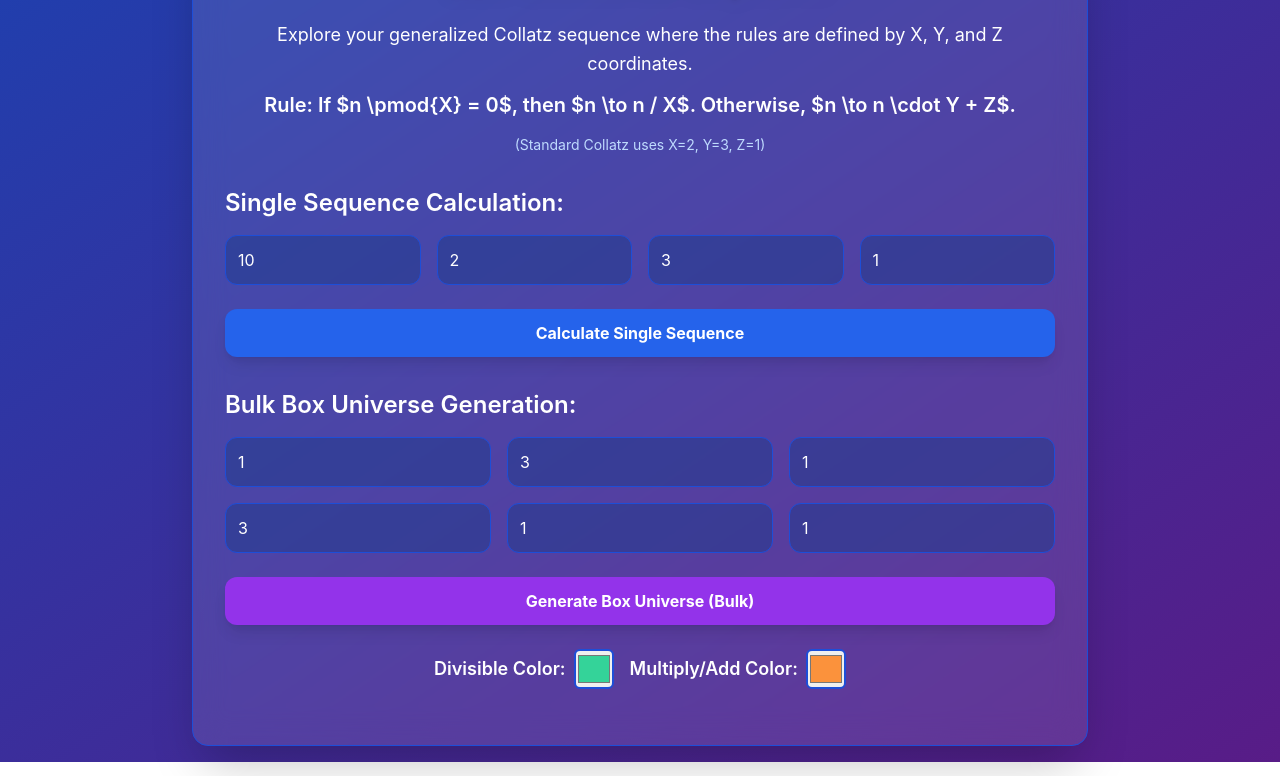
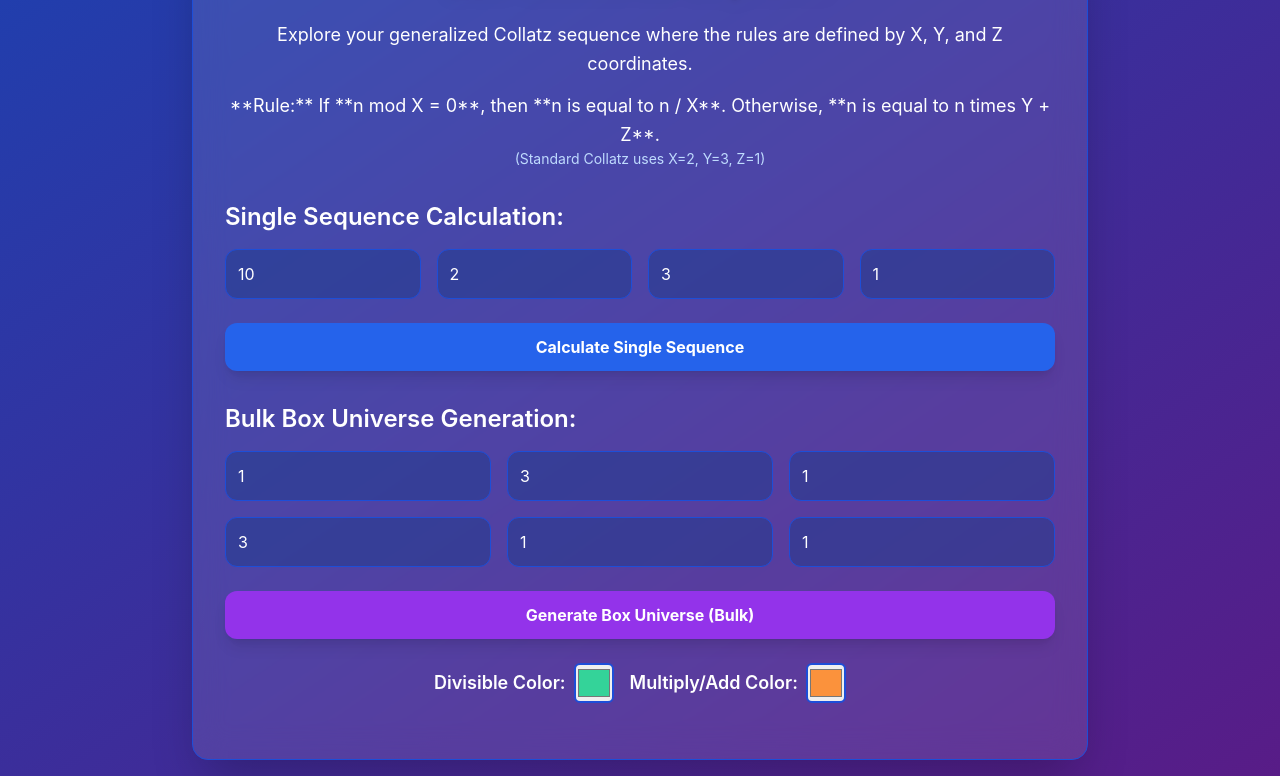
Before and after one commit to numberwonderman/Collatz-box-universes, a plain HTML site: page box-universe-explorer-html/index.html in a window 1280 px wide. Shown: the part 93-869 px from the top of the page. Drawn offline with nearby package versions, Linux system fonts and the light colour scheme.

Commit message:
adjusted title

```diff
--- a/box-universe-explorer-html/index.html
+++ b/box-universe-explorer-html/index.html
@@ -1,6 +1,7 @@
 <!DOCTYPE html>
 <html lang="en">
 <head>
+
     <meta charset="UTF-8">
     <meta name="viewport" content="width=device-width, initial-scale=1.0">
     <title>Box Universe Explorer</title>
@@ -95,9 +96,11 @@
             <p class="mb-3">
                 Explore your generalized Collatz sequence where the rules are defined by X, Y, and Z coordinates.
             </p>
-            <p class="font-semibold text-xl mb-4">
-                Rule: If $n \pmod{X} = 0$, then $n \to n / X$. Otherwise, $n \to n \cdot Y + Z$.
-            </p>
+              <p>
+        **Rule:** If **n mod X = 0**, then **n is equal to n / X**.
+        Otherwise, **n is equal to n times Y + Z**.
+    </p>
+
             <p class="text-sm text-blue-200">
                 (Standard Collatz uses X=2, Y=3, Z=1)
             </p>
```
